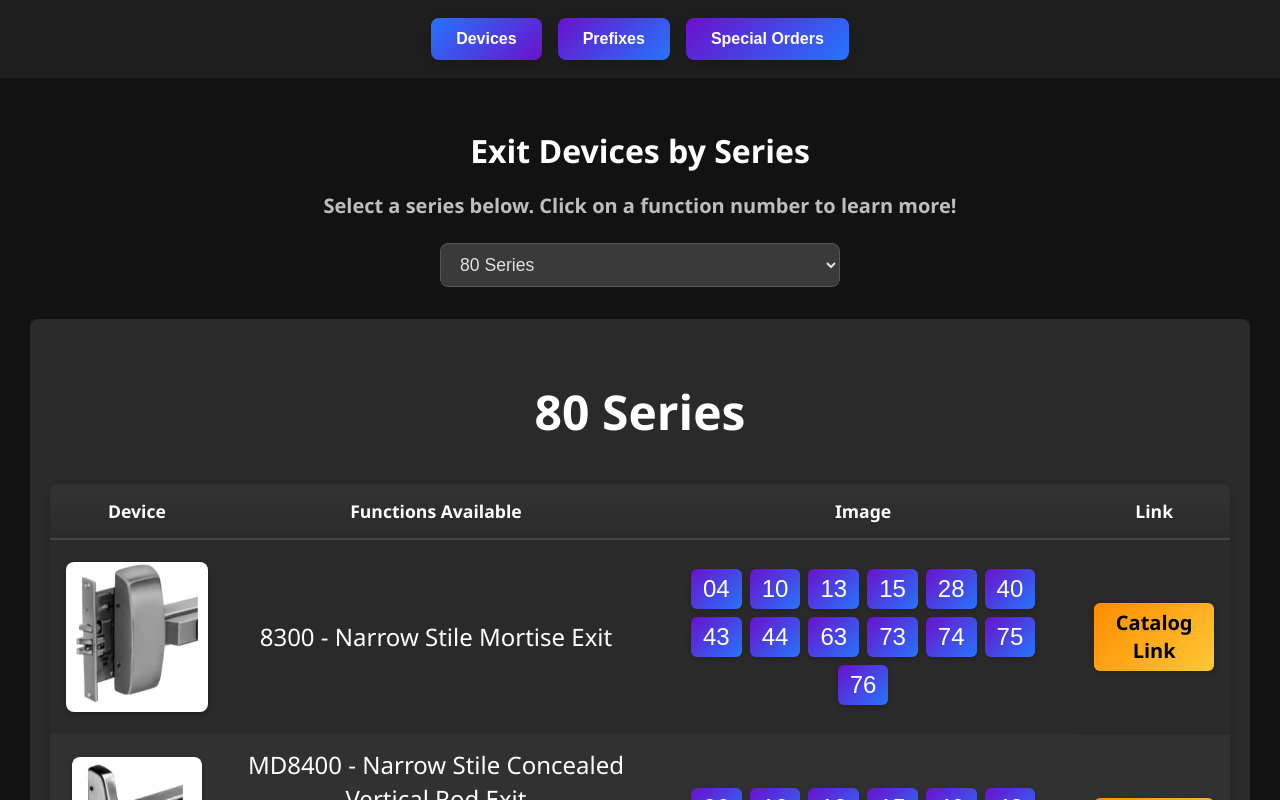
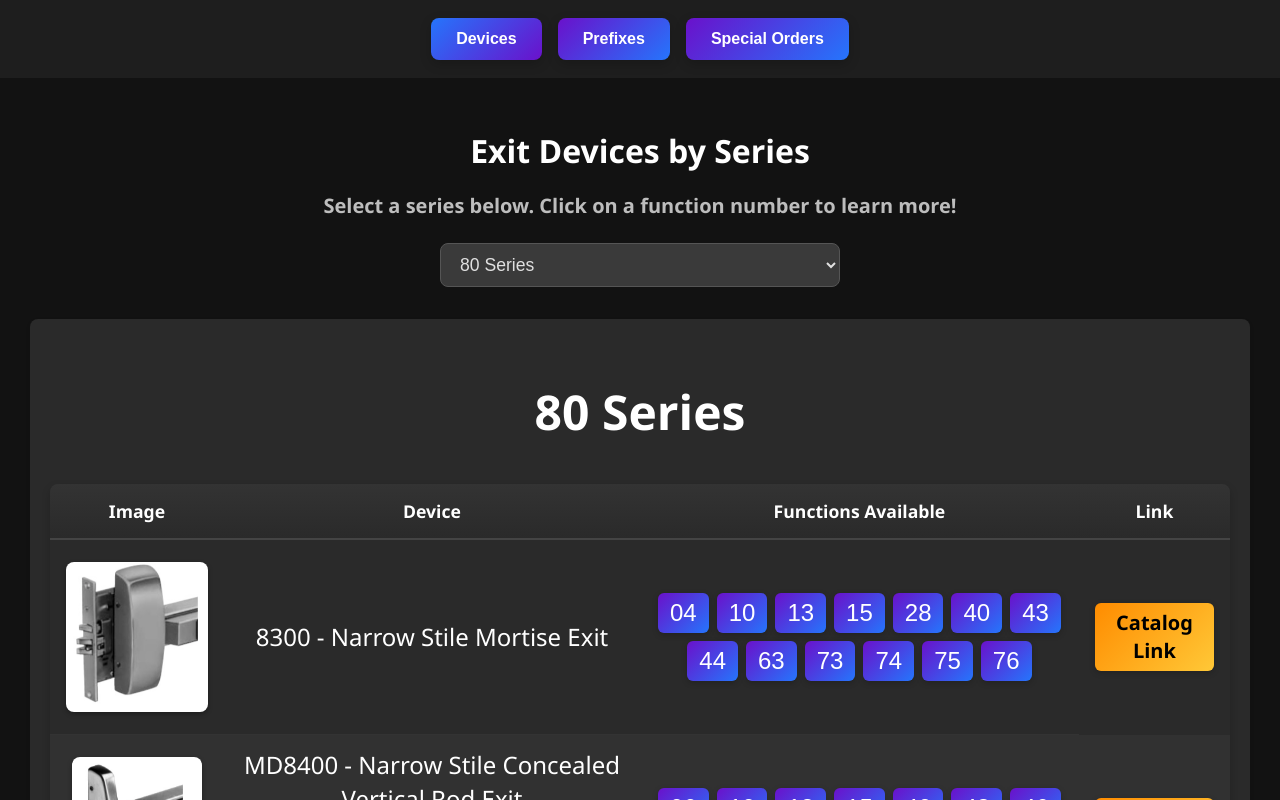
Before and after one commit to YanNazzim/sargentinfo, a React (Create React App) app: page / in a window 1280 px wide. Both pictures are taken after a click on the button "Devices". Shown: the top 800 px of the page. Built offline with nearby package versions, Linux system fonts and the light colour scheme.

Commit message:
fixed headers

```diff
--- a/src/components/DeviceTable.js
+++ b/src/components/DeviceTable.js
@@ -433,9 +433,9 @@ function DeviceTable({ devices, seriesName }) {
       <StyledTable>
         <thead>
           <tr>
+            <StyledTh>Image</StyledTh>
             <StyledTh>Device</StyledTh>
             <StyledTh>Functions Available</StyledTh>
-            <StyledTh>Image</StyledTh>
             <StyledTh>Link</StyledTh>
           </tr>
         </thead>
```
